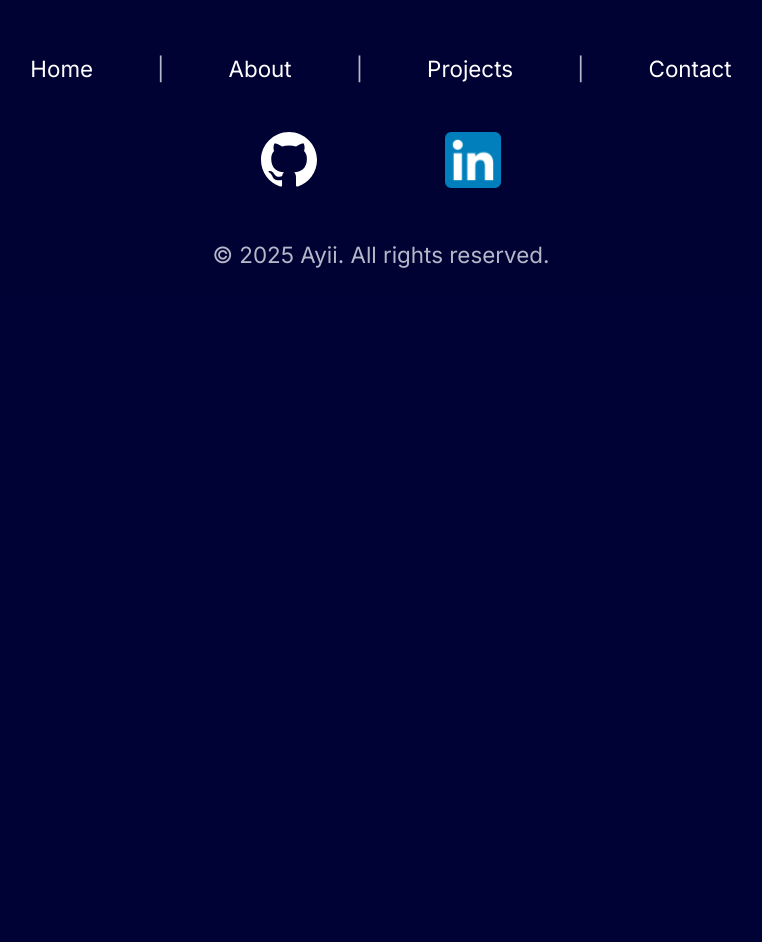
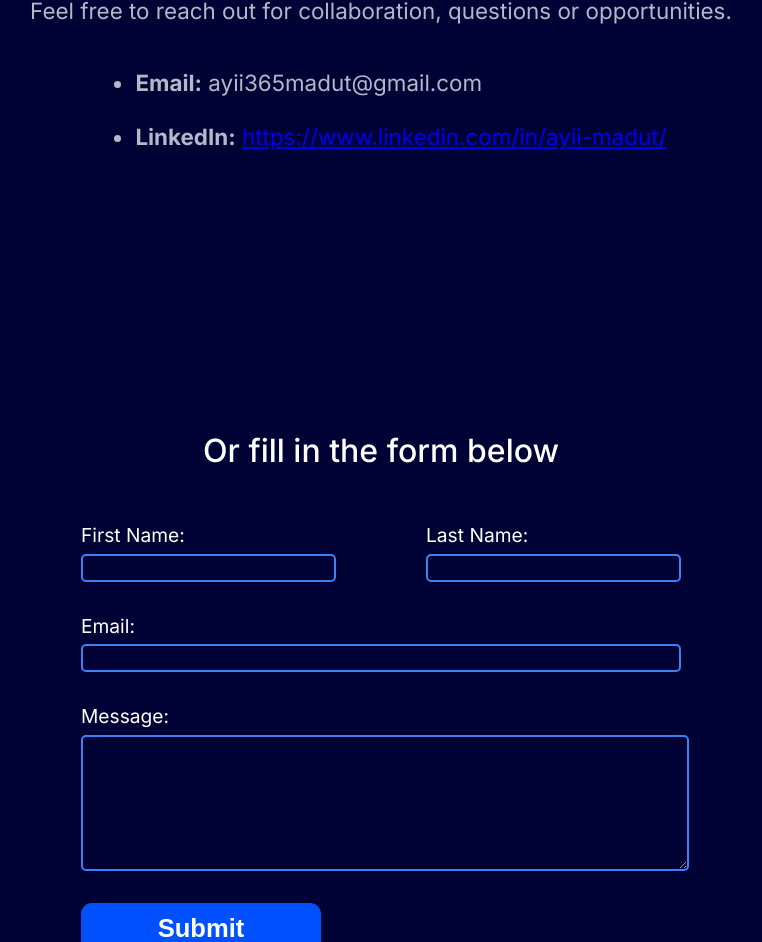
Before and after one commit to ayii365/portfolio, a React (Vite) app in the folder front-end/vite-project/: page /contact in a window 1280 px wide. Shown: the part 380-1322 px from the top of the page, without its empty margins (259-1021 px from the left). Before the commit the page ends 800 px from the top, so only its background shows below. Built offline with nearby package versions, Linux system fonts and the light colour scheme.

Commit message:
completed Contact page with form

```diff
--- /dev/null
+++ b/front-end/vite-project/src/components/sections/ContactForm.jsx
@@ -0,0 +1,47 @@
+import "../../styles/ContactForm.css"
+
+function ContactIntro() {
+    return (
+        <div className="contact-form">
+            <div className="container">
+                <div className="contact-form-inner">
+                    <h1 className="form-heading">Or fill in the form below</h1>
+                    <form className="contact-input-form">
+
+                        <div className="input-lvl">
+                            <div className="input-section">
+                                <label className="form-labels">First Name:</label>
+                                <input className="form-input" type="text"></input>
+                            </div>
+
+                            <div className="input-section">
+                                <label className="form-labels">Last Name:</label>
+                                <input className="form-input" type="text"></input>
+                            </div>
+                        </div>
+
+                        <div className="input-lvl">
+                            <div className="input-section input-email">
+                                <label className="form-labels">Email:</label>
+                                <input className="form-input" type="text"></input>
+                            </div>
+                        </div>
+
+                        <div className="input-lvl">
+                            <div className="input-section input-msg">
+                                <label className="form-labels">Message:</label>
+                                <textarea className="form-input" type="text"></textarea>
+                            </div>
+                        </div>
+
+                        <button className="btn btn-primary form-submit" type="submit">Submit</button>
+
+
+                    </form>
+                </div>
+            </div>
+        </div>
+    );
+}
+
+export default ContactIntro;
--- /dev/null
+++ b/front-end/vite-project/src/components/sections/ContactIntro.jsx
@@ -0,0 +1,28 @@
+import "../../styles/ContactIntro.css"
+
+function ContactIntro() {
+    return (
+        <div className="contact-intro">
+            <div className="container">
+                <div className="contact-intro-inner">
+                    <div className="contactCTA-text">
+
+                        {/* (Start) Same component and styling as the contact CTA */}
+                        <h1 className="section-heading">Contact Me</h1>
+                        <p>
+                            Feel free to reach out for collaboration, questions or opportunities.
+                        </p>
+                        <ul>
+                            <li className="text-style"><span className="bold-text">Email:</span> ayii365madut@gmail.com</li>
+                            <br />
+                            <li className="text-style"><span className="bold-text">LinkedIn:</span> <a href="https://www.linkedin.com/in/ayii-madut/">https://www.linkedin.com/in/ayii-madut/</a></li>
+                        </ul>
+                        {/* (End) */}
+                    </div>
+                </div>
+            </div>
+        </div>
+    );
+}
+
+export default ContactIntro;
--- a/front-end/vite-project/src/pages/Contact.jsx
+++ b/front-end/vite-project/src/pages/Contact.jsx
@@ -1,12 +1,12 @@
-
+import ContactIntro from "../components/sections/ContactIntro.jsx";
+import ContactForm from "../components/sections/ContactForm.jsx";
 
 function Contact() {
     return (
-        <>
-            <h1>
-                Contact
-            </h1>
-        </>
+        <main>
+            <ContactIntro />
+            <ContactForm />
+        </main>
     );
 }
 
--- /dev/null
+++ b/front-end/vite-project/src/styles/ContactForm.css
@@ -0,0 +1,68 @@
+
+.contact-form {
+    margin-top: 15rem;
+}
+
+.contact-form-inner {
+    display: flex;
+    flex-direction: column;
+    align-items: center;
+}
+
+.form-heading {
+    color: var(--text-primary);
+    font-weight: 500;
+}
+
+.contact-input-form {
+    margin-top: 2rem;
+    width: 600px;
+}
+
+.form-labels {
+    color: var(--text-primary);
+    font-size: 1.2rem;
+}
+
+.form-input {
+    color: var(--text-muted);
+    border: solid 2px var(--glow);
+    background-color: transparent;
+    border-radius: 5px;
+    font-size: 1.2rem;
+
+}
+
+.input-email {
+    width: 100%;
+}
+
+.input-msg {
+    width: 100%;
+}
+
+.input-msg textarea {
+    width: 100%;
+    height: 8rem;
+}
+
+.contact-input-form {
+    display: flex;
+    flex-direction: column;
+    gap: 2rem;
+}
+
+.input-lvl {
+    display: flex;
+    justify-content: space-between;
+}
+
+.input-section {
+    display: flex;
+    flex-direction: column;
+    gap: 0.4rem;
+}
+
+.form-submit {
+    height: 3.2rem;
+}
--- /dev/null
+++ b/front-end/vite-project/src/styles/ContactIntro.css
@@ -0,0 +1,4 @@
+
+.contact-intro {
+    margin-top: 14rem;
+}
--- a/front-end/vite-project/src/styles/ProjectsIntro.css
+++ b/front-end/vite-project/src/styles/ProjectsIntro.css
@@ -1,6 +1,6 @@
 
 .projects-intro {
-    margin-top: 15rem;
+    margin-top: 14rem;
     margin-bottom: 25rem;
 }
 
--- a/front-end/vite-project/src/styles/global.css
+++ b/front-end/vite-project/src/styles/global.css
@@ -8,8 +8,8 @@
   --card-bg: rgba(255, 255, 255, 0.02);
   --card-border: rgba(255, 255, 255, 0.08);
   --glow: #3b82f6;
-  --section-heading-size: 3rem;
-  --sectopm-subheading-size: 2.3rem;
+  --section-heading-size: 2.8rem;
+  --sectopm-subheading-size: 2rem;
   --img-border: 1rem;
 
 }
@@ -41,7 +41,7 @@ body {
 /* Button styling (start) */
 .btn {
   width: 15rem;
-  height: 4.5rem;
+  height: 4rem;
   border-radius: 0.7rem;
   border: none;
   font-size: 1.6rem;
```
